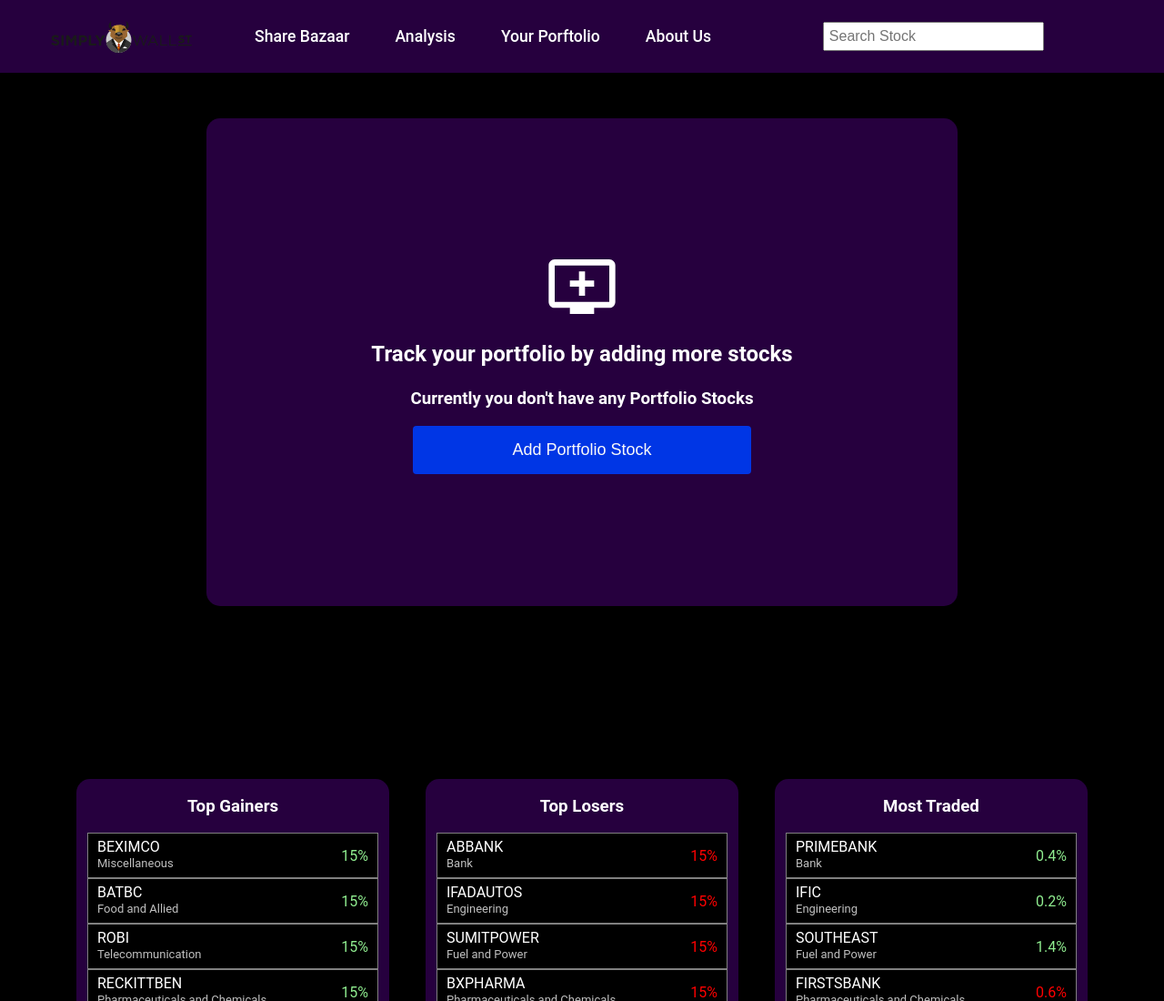
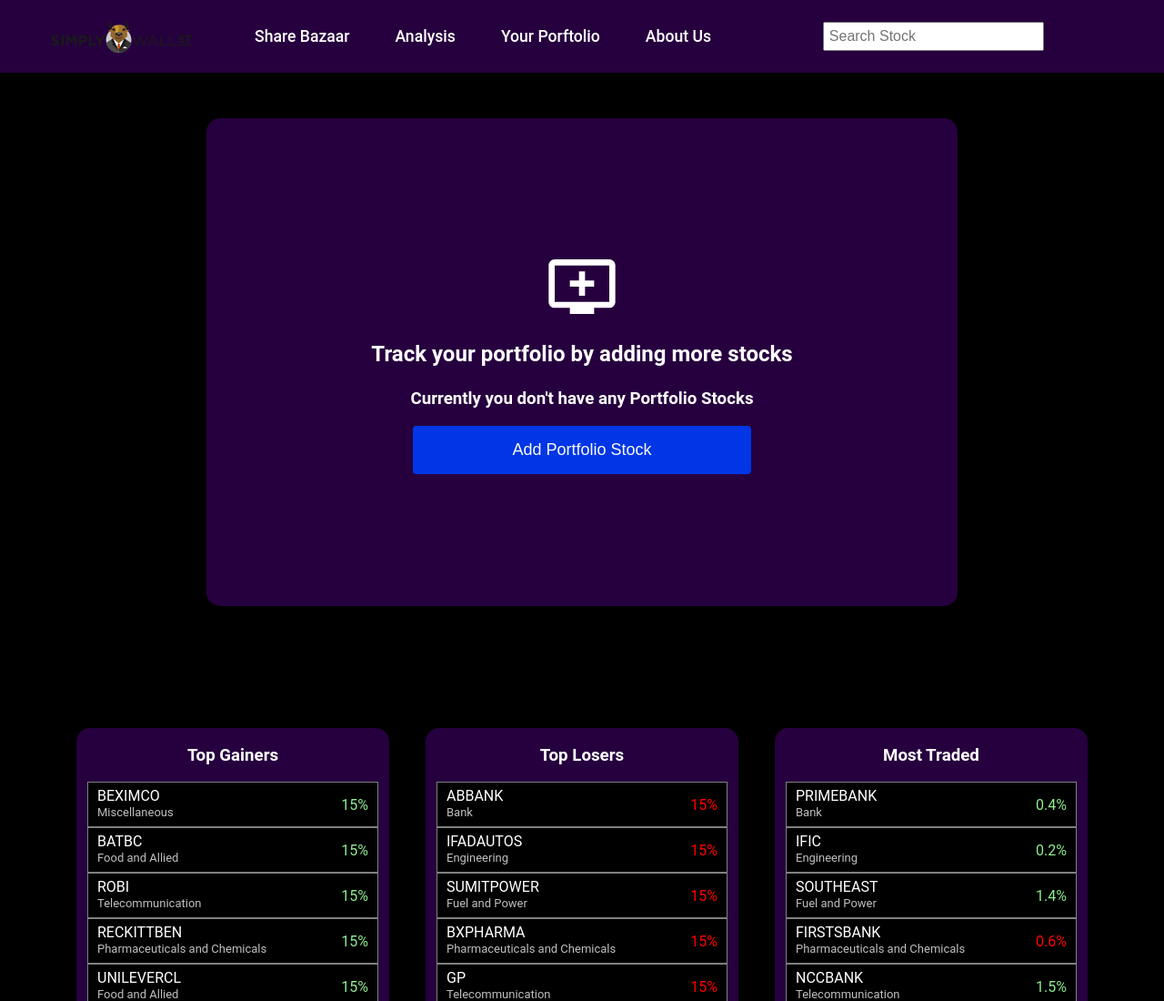
Before and after one commit to freelancerMahir/Share-Bazaar, a React (Create React App) app: page /dashboard in a window 1280 px wide. Shown: the top 1100 px of the page at 91% size. Built offline with nearby package versions, Linux system fonts and the light colour scheme.

Commit message:
gotohellgit

```diff
--- a/src/components/Dashboard.js
+++ b/src/components/Dashboard.js
@@ -222,6 +222,9 @@ const Industry = styled.p`
 	font-size: 13px;
 	margin-left: 10px;
 	color: silver;
+	@media (max-width: 1000px){
+		font-size: 10px;
+	}
 `
 
 const CompanyName = styled.p`
@@ -298,7 +301,7 @@ const MarketCover = styled.div`
 
 const TopGainers = styled.div`
 	width: 30%;
-	height: 80%;
+	height: 100%;
 	background-color: #26003eff;
 	margin: 20px;
 	border-radius: 15px;
@@ -313,7 +316,7 @@ const TopGainers = styled.div`
 const CurrentMarket = styled.div`
 	display: flex;
 	width: 90%;
-	height: 70vh;
+	height: 24rem;
 	background-color: ;
 	justify-content: center;
 	align-items: center;
@@ -351,6 +354,7 @@ const Portfoliograph = styled.div`
 	border-radius: 15px;
 	h3, h2 {
 		color: white;
+		text-align: center;
 	}
 
 	h2 {
@@ -419,6 +423,9 @@ const Anchors = styled.div`
 		margin-right: 25px;
 		margin-left: 25px;
 		color: #fff;
+		@media (max-width: 1000px){
+			font-size: 10px;
+		}
 	}
 	height: 100%;
 	@media (max-width: 830px) {
```
